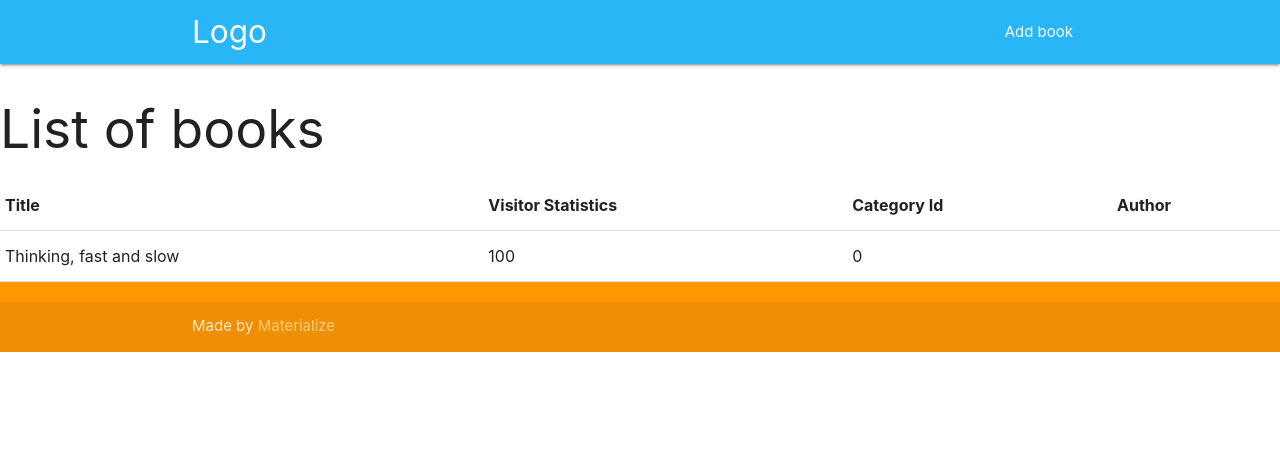
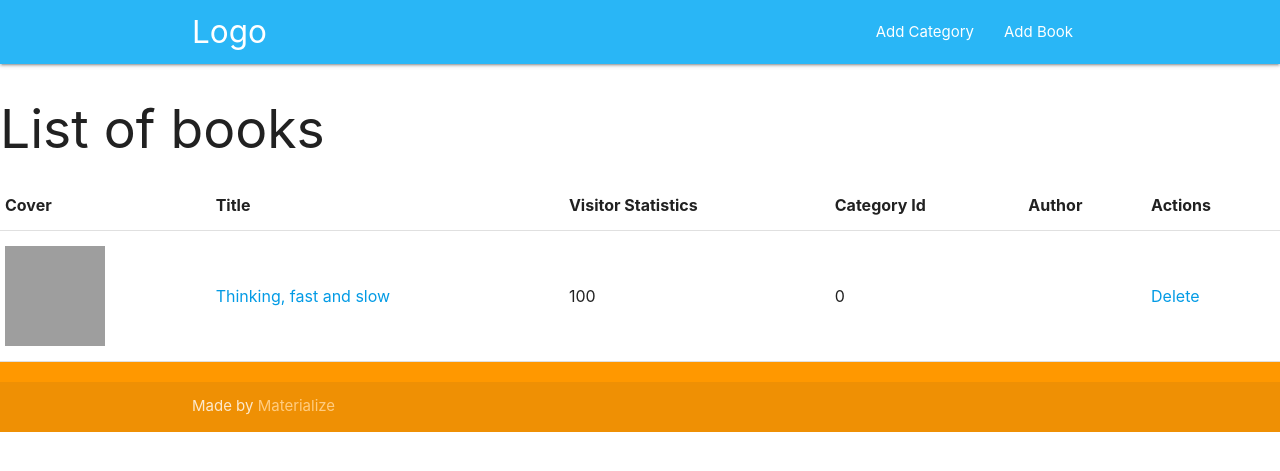
Before and after one commit to Phantom-Intruder/ass-1, a CodeIgniter app: page /Assignment/index.php/admin/index in a window 1280 px wide. Shown: the top 471 px of the page. Run offline with CodeIgniter, Linux system fonts and the light colour scheme; data comes from the database, SQL or seed files in the repository; some libraries are stand-ins or nearby versions; grey boxes are pictures that could not be loaded.

Commit message:
added view and delete for books

```diff
--- a/application/config/autoload.php
+++ b/application/config/autoload.php
@@ -89,7 +89,7 @@ $autoload['drivers'] = array();
 |
 |	$autoload['helper'] = array('url', 'file');
 */
-$autoload['helper'] = array('url', 'html');
+$autoload['helper'] = array('url', 'html', 'security');
 
 /*
 | -------------------------------------------------------------------
--- a/application/config/database.php
+++ b/application/config/database.php
@@ -82,7 +82,7 @@ $db['default'] = array(
 	'dbdriver' => 'mysqli',
 	'dbprefix' => '',
 	'pconnect' => FALSE,
-	'db_debug' => (ENVIRONMENT !== 'production'),
+	'db_debug' => TRUE,
 	'cache_on' => FALSE,
 	'cachedir' => '',
 	'char_set' => 'utf8',
--- a/application/controllers/Admin.php
+++ b/application/controllers/Admin.php
@@ -36,10 +36,12 @@ class Admin extends CI_Controller {
         $books_list = array();
         foreach ($books as $book){
             $books_list[] = array(
-                $book->title,
+                img(array('src'=> 'assets/'.$book->cover, 'alt'=>'Image not found','width'=>'100px', 'height'=>'100px')),
+                anchor('Admin/Book/View/' . $book->id, $book->title),
                 $book->visitorStats,
                 $book->categoryId,
-                $book->author
+                $book->author,
+                anchor('Admin/Book/Delete/' . $book->id, 'Delete'),
             );
         }
 
@@ -50,9 +52,19 @@ class Admin extends CI_Controller {
     }
 
     /**
-     * Add Book
+     * Loads view for adding Book
      */
-    public function add(){
+    public function addBook(){
+        $config = array(
+            'upload_path' => 'assets',
+            'allowed_types' => 'gif|jpg|png',
+            'max_size' => 250,
+            'max_width' => 1920,
+            'max_height' => 1080,
+        );
+
+        $this->load->library('upload', $config);
+
         $this->load->view('Navigation/header');
         $this->output->enable_profiler(TRUE);
         $this->load->helper('form');
@@ -71,11 +83,6 @@ class Admin extends CI_Controller {
                 'rules' => 'required',
             ),
             array(
-                'field' => 'cover',
-                'label' => 'Cover',
-                'rules' => '',
-            ),
-            array(
                 'field' => 'categoryId',
                 'label' => 'Category',
                 'rules' => 'required',
@@ -87,8 +94,12 @@ class Admin extends CI_Controller {
             )
         ));
         $this->form_validation->set_error_delimiters('<div class="alert alert-error">', '</div>');
-        if (!$this->form_validation->run()){
-            $this->load->view('Book/insert_form', array(
+        $check_file_upload = FALSE;
+        if (isset($_FILES['cover']['error']) && ($_FILES['cover']['error'] != 4)) {
+            $check_file_upload = TRUE;
+        }
+        if (!$this->form_validation->run() || ($check_file_upload && !$this->upload->do_upload('cover'))){
+            $this->load->view('Admin/Book/InsertForm', array(
                 'category_options' => $category_options,
             ));
         }
@@ -100,12 +111,86 @@ class Admin extends CI_Controller {
             $book->cover = $this->input->post('cover');
             $book->author = $this->input->post('author');
             $book->visitorStats = 0;
-            print_r('', $book);
+            $upload_data = $this->upload->data();
+            if (isset($upload_data['file_name'])) {
+                print_r('', $upload_data['file_name']);
+                $book->cover = $upload_data['file_name'];
+            }
             $book->save();
-            $this->load->view('Book/insert_success', array(
+            $this->load->view('Admin/Book/InsertSuccess', array(
                 'book' => $book,
             ));
         }
         $this->load->view('Navigation/footer');
     }
+
+    /**
+     * Loads view for adding a category
+     */
+    public function addCategory()
+    {
+        $this->load->view('Navigation/header');
+        $this->output->enable_profiler(TRUE);
+        $this->load->helper('form');
+
+        $this->load->library('form_validation');
+        $this->form_validation->set_rules('name', 'Category Name', 'required'); // | callback_checkIfExistingCategory
+
+        $this->form_validation->set_error_delimiters('<div class="alert alert-error">', '</div>');
+        if (!$this->form_validation->run()){
+            $this->load->view('Admin/Category/InsertForm');
+        }
+        else{
+            $this->load->model('Category');
+            $category = new Category();
+            $category->name = $this->input->post('name');
+            $category->save();
+
+            $this->load->view('Admin/Category/InsertSuccess', array(
+            'book' => $category,
+            ));
+        }
+        $this->load->view('Navigation/footer');
+    }
+
+    /**
+     * Callback that checks if category already exists
+     * @param string $input
+     * @return boolean
+     */
+    public function checkIfExistingCategory($input){
+        echo "<h1>Came here</h1>";
+        print_r('', 'Came here');
+        $data = array();
+
+        $this->load->model('Category');
+        $category = new Category();
+        $category->loadByName($input);
+        $data['Category'] = $category;
+
+        if (empty($data)){
+            return TRUE;
+        }else{
+            $this->form_validation->set_message(__FUNCTION__, 'This category has already been added to the database');
+            return FALSE;
+        }
+    }
+
+    /**
+     * Show individual book details
+     * @param int $id
+     */
+    public function view($id){
+        $this->load->helper('html');
+        $this->load->view('Navigation/header');
+        $this->load->model('Book');
+        $book = new Book();
+        $book->load($id);
+        if (!$book->id){
+            show_404();
+        }
+        $this->load->view('Admin/Book/View', $book);
+        $this->load->view('Navigation/Footer');
+    }
+
 }
--- a/application/controllers/Home.php
+++ b/application/controllers/Home.php
@@ -31,6 +31,6 @@ class Home extends CI_Controller {
               $book->author
             );
         }
-        $this->load->view('Book/list', $books_list);
+        $this->load->view('Book/List', $books_list);
     }
 }
--- /dev/null
+++ b/application/views/Admin/Category/InsertSuccess.php
@@ -0,0 +1 @@
+<h2>Category was inserted successfully</h2>
--- a/application/views/Admin/index.php
+++ b/application/views/Admin/index.php
@@ -1,9 +1,11 @@
 <h2>List of books</h2>
 
 <?php
-$this->table->set_heading('Title',
+$this->table->set_heading('Cover',
+                          'Title',
                           'Visitor Statistics',
                           'Category Id',
-                          'Author');
+                          'Author',
+                          'Actions');
 
 echo $this->table->generate($books);
--- a/application/views/Navigation/Header.php
+++ b/application/views/Navigation/Header.php
@@ -6,9 +6,11 @@
 <nav class="light-blue lighten-1" role="navigation">
     <div class="nav-wrapper container"><a id="logo-container" href="#" class="brand-logo">Logo</a>
         <ul class="right hide-on-med-and-down">
-            <li><a href='add'>Add book</a></li>
+            <li><a href='addBook'>Add Book</a></li>
         </ul>
-
+        <ul class="right hide-on-med-and-down">
+            <li><a href='addCategory'>Add Category</a></li>
+        </ul>
         <ul id="nav-mobile" class="sidenav">
             <li><a href="#">Navbar Link</a></li>
         </ul>
```
Also changed, not shown: application/models/Category.php (+16 -0 lines), application/views/Admin/Book/InsertForm.php (renamed from application/views/Book/insert_form.php, +6 -5 lines), application/views/Admin/Book/View.php (added, +13 -0 lines), application/views/Admin/Category/InsertForm.php (added, +10 -0 lines), application/views/Admin/Book/InsertSuccess.php (renamed from application/views/Book/insert_success.php), application/views/Book/List.php (renamed from application/views/Book/list.php), assets/392037901.jpg (added), assets/40109367.jpg (added).
